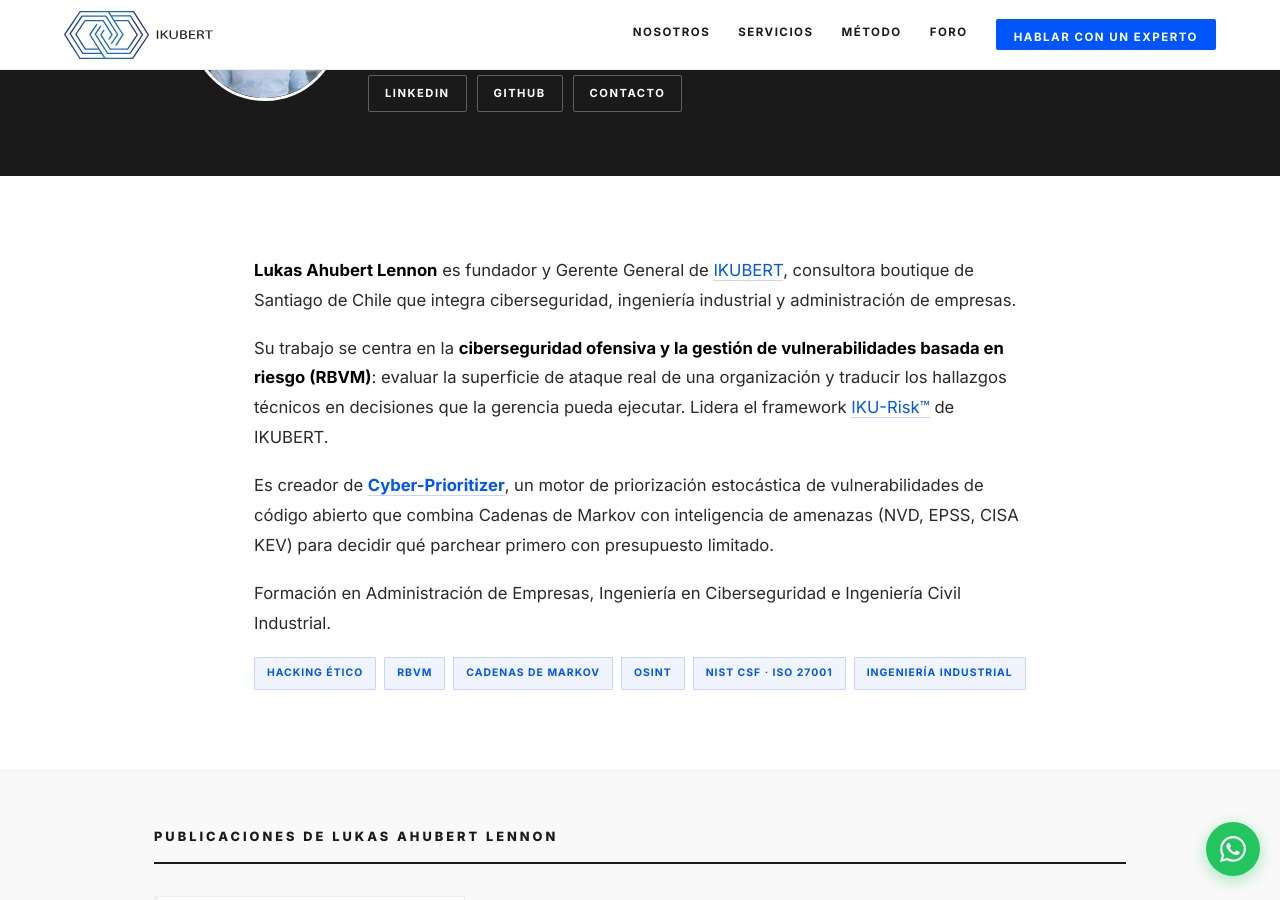
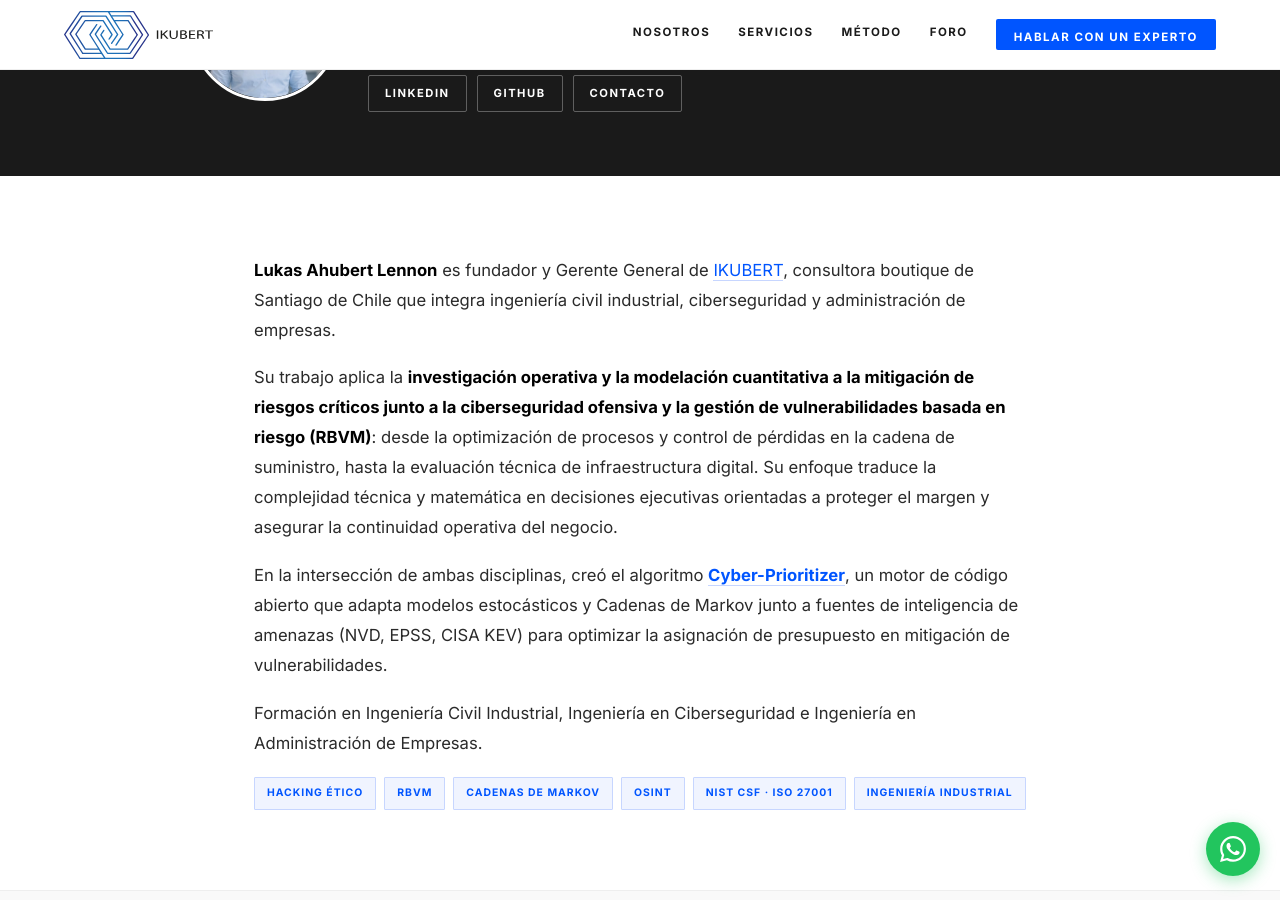
Before and after one commit to IKUBERT/ikubert.github.io, a Jekyll site: the page built from equipo/lukas-ahubert-lennon.md, in a window 1280 px wide and 900 px high, scrolled down 193 px. Built offline with Jekyll 4.4.1, drawn with Linux system fonts in a browser that asks for light colours.

Commit message:
Update lukas-ahubert-lennon.md

```diff
--- a/equipo/lukas-ahubert-lennon.md
+++ b/equipo/lukas-ahubert-lennon.md
@@ -2,20 +2,20 @@
 layout: autor
 autor_id: lukas
 title: "Lukas Ahubert Lennon | Fundador y Gerente General de IKUBERT"
-description: "Lukas Ahubert Lennon, fundador y Gerente General de IKUBERT. Ciberseguridad ofensiva, gestión de vulnerabilidades basada en riesgo e ingeniería industrial. Creador de Cyber-Prioritizer."
+description: "Lukas Ahubert Lennon, fundador y Gerente General de IKUBERT. Modelación estocástica, optimización operativa, ciberseguridad ofensiva y gestión de riesgo basada en impacto financiero. Creador de Cyber-Prioritizer."
 permalink: /equipo/lukas-ahubert-lennon/
 image: /assets/img/og-ikubert.jpg
 ---
 
-<!-- ✏️ REVISAR: biografía redactada como borrador. Ajusta títulos y formación a tu gusto. -->
+<!-- biografía -->
 
-**Lukas Ahubert Lennon** es fundador y Gerente General de [IKUBERT](/), consultora boutique de Santiago de Chile que integra ciberseguridad, ingeniería industrial y administración de empresas.
+**Lukas Ahubert Lennon** es fundador y Gerente General de [IKUBERT](/), consultora boutique de Santiago de Chile que integra ingeniería civil industrial, ciberseguridad y administración de empresas.
 
-Su trabajo se centra en la **ciberseguridad ofensiva y la gestión de vulnerabilidades basada en riesgo (RBVM)**: evaluar la superficie de ataque real de una organización y traducir los hallazgos técnicos en decisiones que la gerencia pueda ejecutar. Lidera el framework [IKU-Risk™](/servicios/diagnostico-digital) de IKUBERT.
+Su trabajo aplica la **investigación operativa y la modelación cuantitativa a la mitigación de riesgos críticos junto a la ciberseguridad ofensiva y la gestión de vulnerabilidades basada en riesgo (RBVM)**: desde la optimización de procesos y control de pérdidas en la cadena de suministro, hasta la evaluación técnica de infraestructura digital. Su enfoque traduce la complejidad técnica y matemática en decisiones ejecutivas orientadas a proteger el margen y asegurar la continuidad operativa del negocio.
 
-Es creador de **[Cyber-Prioritizer](/foro/cyber-prioritizer-priorizacion-estocastica-vulnerabilidades/)**, un motor de priorización estocástica de vulnerabilidades de código abierto que combina Cadenas de Markov con inteligencia de amenazas (NVD, EPSS, CISA KEV) para decidir qué parchear primero con presupuesto limitado.
+En la intersección de ambas disciplinas, creó el algoritmo **[Cyber-Prioritizer](/foro/cyber-prioritizer-priorizacion-estocastica-vulnerabilidades/)**, un motor de código abierto que adapta modelos estocásticos y Cadenas de Markov junto a fuentes de inteligencia de amenazas (NVD, EPSS, CISA KEV) para optimizar la asignación de presupuesto en mitigación de vulnerabilidades.
 
-Formación en Administración de Empresas, Ingeniería en Ciberseguridad e Ingeniería Civil Industrial.
+Formación en Ingeniería Civil Industrial, Ingeniería en Ciberseguridad e Ingeniería en Administración de Empresas.
 
 <div class="chip-row">
   <span class="chip">Hacking ético</span>
```
